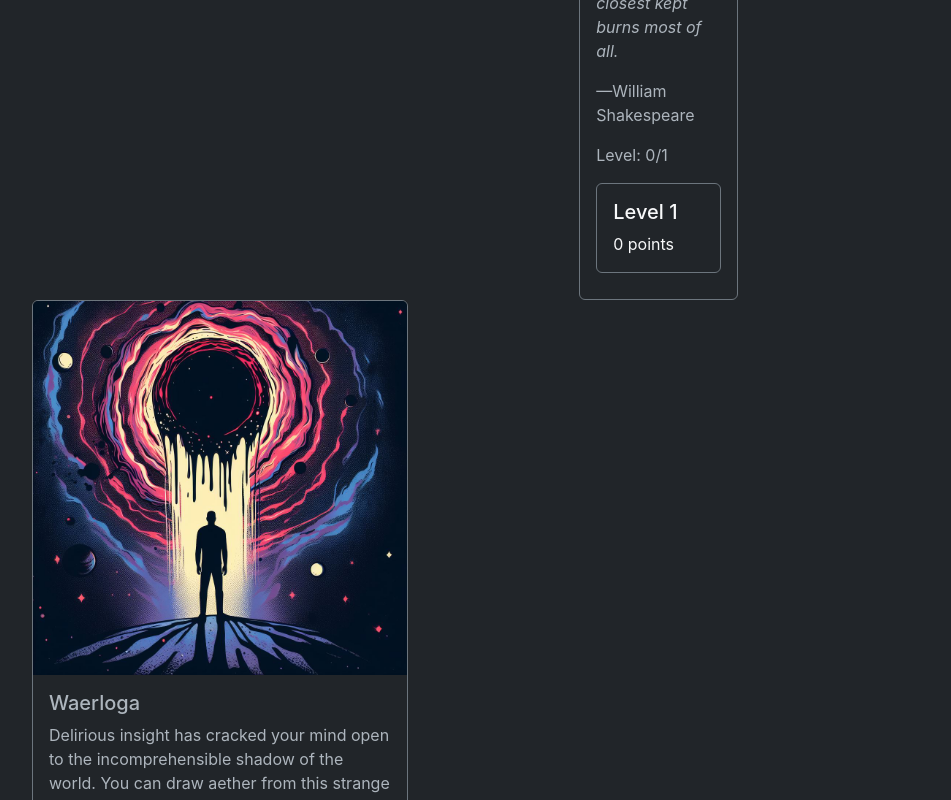
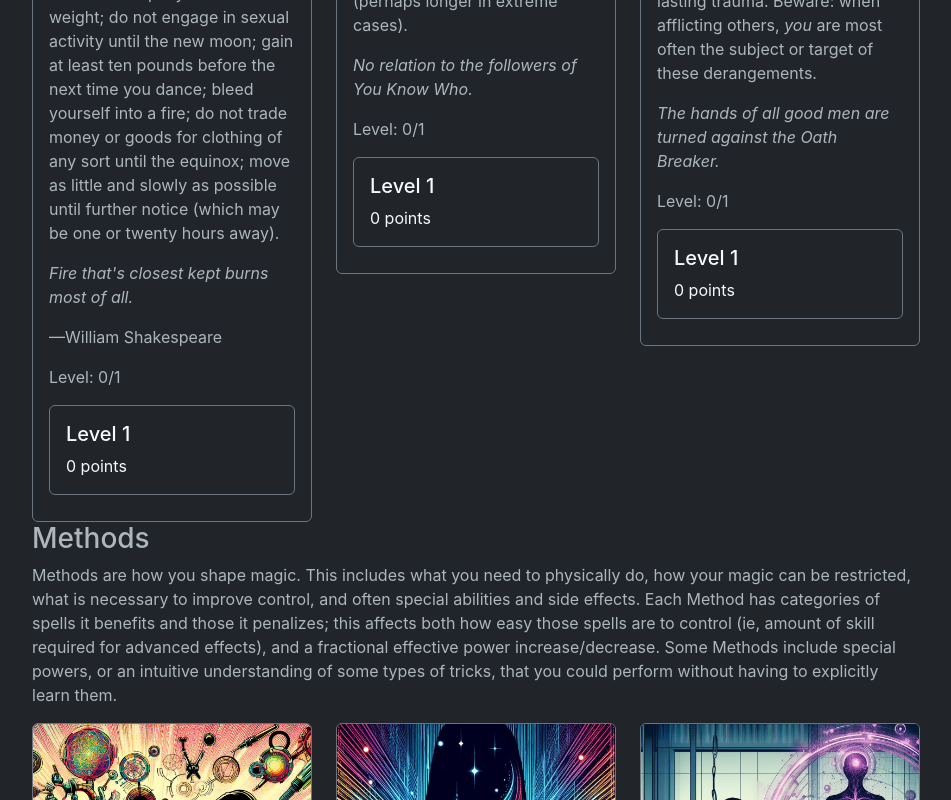
Before and after one commit to jesselatimer/incursion, a React (Create React App) app: page / in a window 1280 px wide. Shown: the part 5284-6084 px from the top of the page, without its empty margins (312-1263 px from the left). Built offline with nearby package versions, Linux system fonts and the light colour scheme.

Commit message:
max width on columns and clean up console logs

```diff
--- a/src/components/App.tsx
+++ b/src/components/App.tsx
@@ -70,9 +70,7 @@ function App() {
   const [dataByKey, setDataByKey] = useState(defaultDataContext);
   useEffect(() => {
     async function getData() {
-      console.log('starting getData');
       const data = await getDataFromImport();
-      console.log('after import data', data);
       setDataByKey(data);
     }
 
--- a/src/components/EntityList.tsx
+++ b/src/components/EntityList.tsx
@@ -52,7 +52,10 @@ function EntityList({
                   const entity = (currentEntitiesByKey[entityKey] || [])[0];
                   if (!entity) return null;
                   return (
-                    <Col key={entity.key + 'Col'} style={{ maxWidth: '400px' }}>
+                    <Col
+                      key={entity.key + 'Col'}
+                      style={{ maxWidth: '400px', minWidth: '300px' }}
+                    >
                       <Entity
                         key={entity.key}
                         entity={entity}
--- a/src/components/Summary.tsx
+++ b/src/components/Summary.tsx
@@ -50,7 +50,6 @@ function Summary({
           entityLevelsByKey,
           pointType?.key
         );
-        console.log('category', category);
         return (
           <Card
             key={category.key + 'SummaryContainer'}
@@ -82,7 +81,7 @@ function Summary({
                 if (chosenEntities.length === 0) return null;
                 return (
                   <div
-                    key={subCategory + 'Summary'}
+                    key={subCategory.label + 'Summary'}
                     style={{ marginBottom: '10px' }}
                   >
                     <h4>{subCategory.label}</h4>
--- a/src/data/pointCalculators.ts
+++ b/src/data/pointCalculators.ts
@@ -24,7 +24,7 @@ export const POINT_CALCULATORS: Record<PointTypeKey, PointCalculator> = {
       choices,
       (num, choice) => {
         const currentEntity = entitiesByKey[choice.entityKey];
-        if (['Methods', 'Sources'].includes(currentEntity.subCategory || ''))
+        if (['methods', 'sources'].includes(currentEntity.subCategory || ''))
           return num + 1;
         return num;
       },
--- a/src/utils/importData.ts
+++ b/src/utils/importData.ts
@@ -116,7 +116,6 @@ async function parseCsv<SchemaType extends ZodType<any, any, any>>(
         const resultsByKey = await reduce(
           results.data,
           async (acc, result) => {
-            console.log('result', result);
             if (callback) result = callback(result);
             if (typeof result.Self !== 'string') {
               throw new Error('No Self');
```
